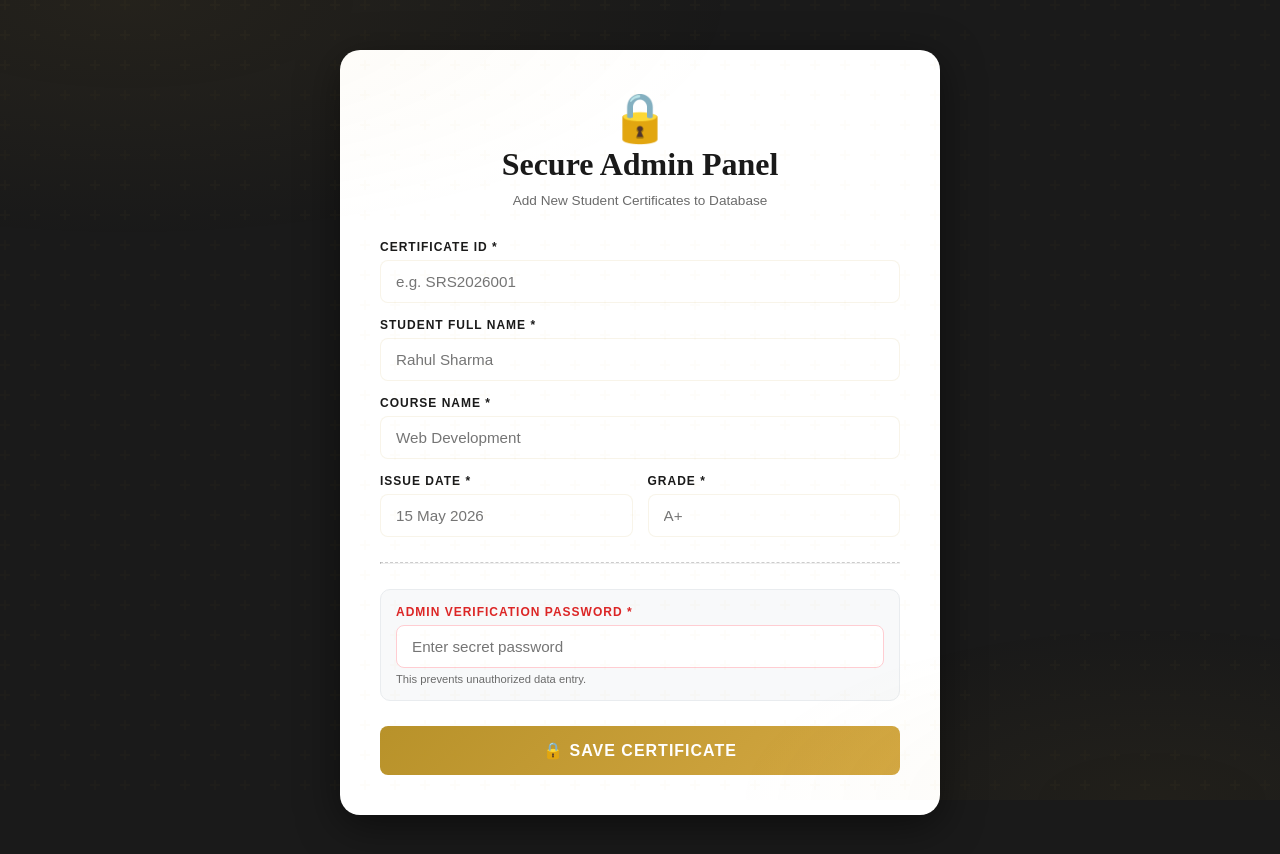
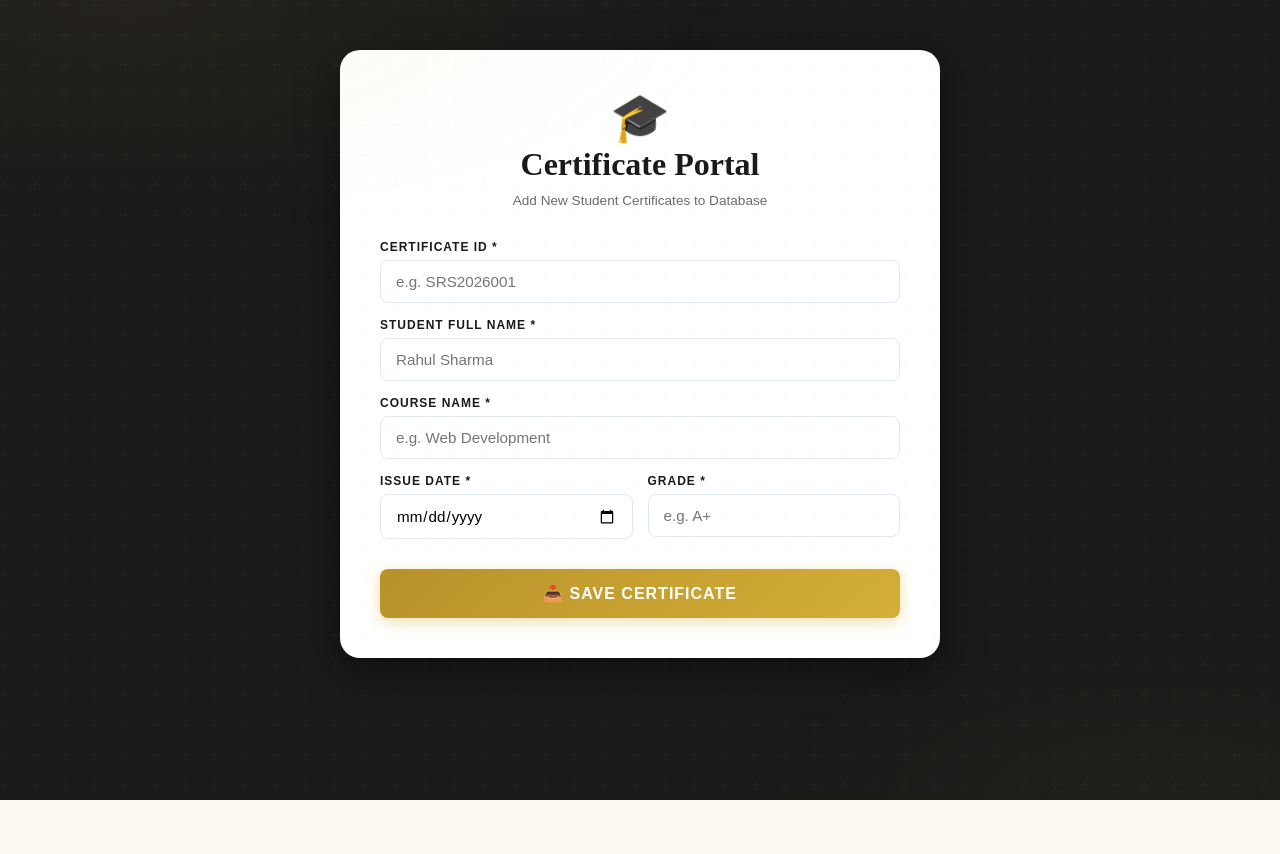
Before and after one commit to wecarestickyspot-hub/srs-institute-web, a Next.js app: page /admin in a window 1280 px wide. Shown: the top 854 px of the page. After the commit the page ends 800 px from the top, so only its background shows below. Built offline with nearby package versions, Linux system fonts and the light colour scheme.

Commit message:
Added secure admin login and updated certificate form UI

```diff
--- /dev/null
+++ b/app/admin/login/page.jsx
@@ -0,0 +1,58 @@
+"use client";
+import { useState } from "react";
+import { useRouter } from "next/navigation";
+
+export default function AdminLogin() {
+  const [username, setUsername] = useState("");
+  const [password, setPassword] = useState("");
+  const [error, setError] = useState("");
+  const router = useRouter();
+
+  const handleLogin = async (e) => {
+    e.preventDefault();
+    setError("");
+
+    const res = await fetch("/api/login", {
+      method: "POST",
+      headers: { "Content-Type": "application/json" },
+      body: JSON.stringify({ username, password }),
+    });
+
+    const data = await res.json();
+
+    if (data.success) {
+      // Login success! Ab dashboard par bhej do
+      router.push("/admin");
+      router.refresh(); // Taki middleware naya cookie dekh le
+    } else {
+      setError(data.message);
+    }
+  };
+
+  return (
+    <div style={{ display: 'flex', justifyContent: 'center', alignItems: 'center', height: '100vh', backgroundColor: '#f9f9f9' }}>
+      <form onSubmit={handleLogin} style={{ background: 'white', padding: '2rem', borderRadius: '10px', boxShadow: '0 4px 6px rgba(0,0,0,0.1)', width: '100%', maxWidth: '400px' }}>
+        <div style={{ textAlign: 'center', marginBottom: '1.5rem' }}>
+          <h2 style={{ color: 'var(--charcoal)', marginBottom: '0.5rem' }}>Admin Login</h2>
+          <p style={{ color: 'var(--muted)', fontSize: '0.9rem' }}>SRS Institute Portal</p>
+        </div>
+
+        {error && <div style={{ background: '#fee2e2', color: '#dc2626', padding: '0.75rem', borderRadius: '5px', marginBottom: '1rem', fontSize: '0.9rem', textAlign: 'center' }}>{error}</div>}
+
+        <div style={{ marginBottom: '1rem' }}>
+          <label style={{ display: 'block', marginBottom: '0.5rem', fontWeight: 600 }}>Username</label>
+          <input type="text" value={username} onChange={(e) => setUsername(e.target.value)} required style={{ width: '100%', padding: '0.75rem', border: '1px solid #ccc', borderRadius: '5px' }} />
+        </div>
+
+        <div style={{ marginBottom: '1.5rem' }}>
+          <label style={{ display: 'block', marginBottom: '0.5rem', fontWeight: 600 }}>Password</label>
+          <input type="password" value={password} onChange={(e) => setPassword(e.target.value)} required style={{ width: '100%', padding: '0.75rem', border: '1px solid #ccc', borderRadius: '5px' }} />
+        </div>
+
+        <button type="submit" style={{ width: '100%', padding: '0.75rem', backgroundColor: 'var(--gold)', color: 'var(--charcoal)', border: 'none', borderRadius: '5px', fontWeight: 'bold', cursor: 'pointer' }}>
+          Login
+        </button>
+      </form>
+    </div>
+  );
+}
--- a/app/admin/page.js
+++ b/app/admin/page.js
@@ -9,7 +9,6 @@ export default function AdminPage() {
     course: "",
     issueDate: "",
     grade: "",
-    password: "" // Security verification ke liye
   });
 
   const [loading, setLoading] = useState(false);
@@ -25,7 +24,7 @@ export default function AdminPage() {
     setMessage({ text: "", type: "" });
 
     try {
-      // Secure API par data bhejna
+      // Secure API par data bhejna (API ko middleware pehle hi secure kar raha hai)
       const res = await fetch("/api/admin", {
         method: "POST",
         headers: { "Content-Type": "application/json" },
@@ -36,8 +35,8 @@ export default function AdminPage() {
 
       if (result.success) {
         setMessage({ text: result.message, type: "success" });
-        // Form clear karna (password chhod kar taki baar-baar na dalna pade)
-        setFormData({ ...formData, certId: "", studentName: "", course: "", issueDate: "", grade: "" });
+        // Form clear karna
+        setFormData({ certId: "", studentName: "", course: "", issueDate: "", grade: "" });
       } else {
         setMessage({ text: result.message, type: "error" });
       }
@@ -57,8 +56,8 @@ export default function AdminPage() {
       <div style={{ maxWidth: "600px", margin: "0 auto", background: "white", padding: "2.5rem", borderRadius: "20px", boxShadow: "0 10px 40px rgba(0,0,0,0.5)" }}>
 
         <div style={{ textAlign: "center", marginBottom: "2rem" }}>
-          <div style={{ fontSize: "3rem" }}>🔒</div>
-          <h1 style={{ fontFamily: "'Playfair Display', serif", color: "var(--charcoal)", marginBottom: "10px" }}>Secure Admin Panel</h1>
+          <div style={{ fontSize: "3rem" }}>🎓</div> {/* Lock hatakar Graduation cap lagaya kyunki ab ye dashboard hai */}
+          <h1 style={{ fontFamily: "'Playfair Display', serif", color: "var(--charcoal)", marginBottom: "10px" }}>Certificate Portal</h1>
           <p style={{ color: "var(--muted)", fontSize: "0.85rem" }}>Add New Student Certificates to Database</p>
         </div>
 
@@ -82,30 +81,24 @@ export default function AdminPage() {
 
           <div>
             <label style={labelStyle}>Course Name *</label>
-            <input required type="text" name="course" value={formData.course} onChange={handleChange} placeholder="Web Development" style={inputStyle} />
+            {/* Pro Tip: Future me isko <select> dropdown bana sakte ho taki spelling mistake na ho */}
+            <input required type="text" name="course" value={formData.course} onChange={handleChange} placeholder="e.g. Web Development" style={inputStyle} />
           </div>
 
           <div style={{ display: "grid", gridTemplateColumns: "1fr 1fr", gap: "15px" }}>
             <div>
               <label style={labelStyle}>Issue Date *</label>
-              <input required type="text" name="issueDate" value={formData.issueDate} onChange={handleChange} placeholder="15 May 2026" style={inputStyle} />
+              {/* Type ko 'date' kar diya hai calendar ke liye */}
+              <input required type="date" name="issueDate" value={formData.issueDate} onChange={handleChange} style={inputStyle} />
             </div>
             <div>
               <label style={labelStyle}>Grade *</label>
-              <input required type="text" name="grade" value={formData.grade} onChange={handleChange} placeholder="A+" style={inputStyle} />
+              <input required type="text" name="grade" value={formData.grade} onChange={handleChange} placeholder="e.g. A+" style={inputStyle} />
             </div>
           </div>
 
-          <hr style={{ borderTop: "1px dashed #ccc", margin: "10px 0" }} />
-
-          <div style={{ background: "#f8f9fa", padding: "15px", borderRadius: "10px", border: "1px solid #e9ecef" }}>
-            <label style={{ ...labelStyle, color: "#dc2626" }}>Admin Verification Password *</label>
-            <input required type="password" name="password" value={formData.password} onChange={handleChange} placeholder="Enter secret password" style={{ ...inputStyle, borderColor: "#ffcdd2" }} />
-            <p style={{ fontSize: "0.7rem", color: "#6b6b6b", marginTop: "5px" }}>This prevents unauthorized data entry.</p>
-          </div>
-
-          <button type="submit" disabled={loading} style={{ background: "linear-gradient(135deg, var(--gold), var(--gold-light))", color: "white", padding: "15px", border: "none", borderRadius: "8px", fontWeight: "700", fontSize: "1rem", cursor: loading ? "not-allowed" : "pointer", marginTop: "10px", textTransform: "uppercase", letterSpacing: "1px" }}>
-            {loading ? "Saving to Database..." : "🔒 Save Certificate"}
+          <button type="submit" disabled={loading} style={{ background: "linear-gradient(135deg, var(--gold), #d4af37)", color: "white", padding: "15px", border: "none", borderRadius: "8px", fontWeight: "700", fontSize: "1rem", cursor: loading ? "not-allowed" : "pointer", marginTop: "15px", textTransform: "uppercase", letterSpacing: "1px", boxShadow: "0 4px 15px rgba(212, 175, 55, 0.4)" }}>
+            {loading ? "Saving to Database..." : "📥 Save Certificate"}
           </button>
         </form>
       </div>
@@ -113,6 +106,5 @@ export default function AdminPage() {
   );
 }
 
-// Inline styles for cleaner code
 const labelStyle = { display: "block", fontSize: "0.75rem", fontWeight: "700", color: "var(--charcoal)", textTransform: "uppercase", letterSpacing: "1px", marginBottom: "6px" };
-const inputStyle = { width: "100%", padding: "12px 15px", borderRadius: "8px", border: "1.5px solid var(--border-light)", fontSize: "0.95rem", outline: "none", fontFamily: "'DM Sans', sans-serif" };
+const inputStyle = { width: "100%", padding: "12px 15px", borderRadius: "8px", border: "1.5px solid #e2e8f0", fontSize: "0.95rem", outline: "none", fontFamily: "'DM Sans', sans-serif" };
--- /dev/null
+++ b/app/api/login/route.js
@@ -0,0 +1,35 @@
+import { NextResponse } from "next/server";
+
+export async function POST(req) {
+  try {
+    const { username, password } = await req.json();
+    // 👇 YAHAN SE DEBUG CODE SHURU 👇
+    console.log("--- DEBUG INFO ---");
+    console.log("Aapne form me dala: ->", username, "<- Password: ->", password, "<-");
+    console.log("ENV (System) me hai: ->", process.env.ADMIN_USER, "<- Password: ->", process.env.ADMIN_PASS, "<-");
+    console.log("------------------");
+    // 👆 YAHAN TAK 👆
+
+    // .env file se ID Password match karna
+    if (username === process.env.ADMIN_USER && password === process.env.ADMIN_PASS) {
+
+      const response = NextResponse.json({ success: true, message: "Login successful!" });
+
+      // Sahi hone par ek 'HttpOnly' secure cookie set kar denge (1 din ke liye valid)
+      response.cookies.set({
+        name: "admin_session",
+        value: "srs_authorized_user_2026",
+        httpOnly: true,
+        secure: process.env.NODE_ENV === "production",
+        path: "/",
+        maxAge: 60 * 60 * 24, // 24 hours
+      });
+
+      return response;
+    }
+
+    return NextResponse.json({ success: false, message: "Galat ID ya Password!" }, { status: 401 });
+  } catch (error) {
+    return NextResponse.json({ success: false, message: "Server error" }, { status: 500 });
+  }
+}
--- /dev/null
+++ b/middleware.js
@@ -0,0 +1,33 @@
+import { NextResponse } from 'next/server';
+
+export function middleware(req) {
+  // 1. Check karo ki kya user /admin wale kisi page par ja raha hai
+  if (req.nextUrl.pathname.startsWith('/admin')) {
+
+    // 2. Agar user pehle se hi '/admin/login' page par hai, toh usko rokna nahi hai
+    // (Warna infinite loop ban jayega aur website load nahi hogi)
+    if (req.nextUrl.pathname === '/admin/login') {
+      return NextResponse.next();
+    }
+
+    // 3. Browser se 'admin_session' naam ki cookie (digital pass) check karo
+    const token = req.cookies.get('admin_session')?.value;
+
+    // 4. Agar token match hota hai (jo humne login API me set kiya tha), toh aage jaane do
+    if (token === 'srs_authorized_user_2026') {
+      return NextResponse.next();
+    }
+
+    // 5. Agar token nahi mila ya galat hai, toh seedha Login Page par redirect kar do
+    const loginUrl = new URL('/admin/login', req.url);
+    return NextResponse.redirect(loginUrl);
+  }
+
+  // 6. Agar user /admin ki jagah normal website (Home, About, Courses) dekh raha hai, toh bina roke jaane do
+  return NextResponse.next();
+}
+
+// Konse routes par yeh guard lagana hai
+export const config = {
+  matcher: ['/admin/:path*'], // /admin aur uske aage ke saare pages secured rahenge
+};
```
